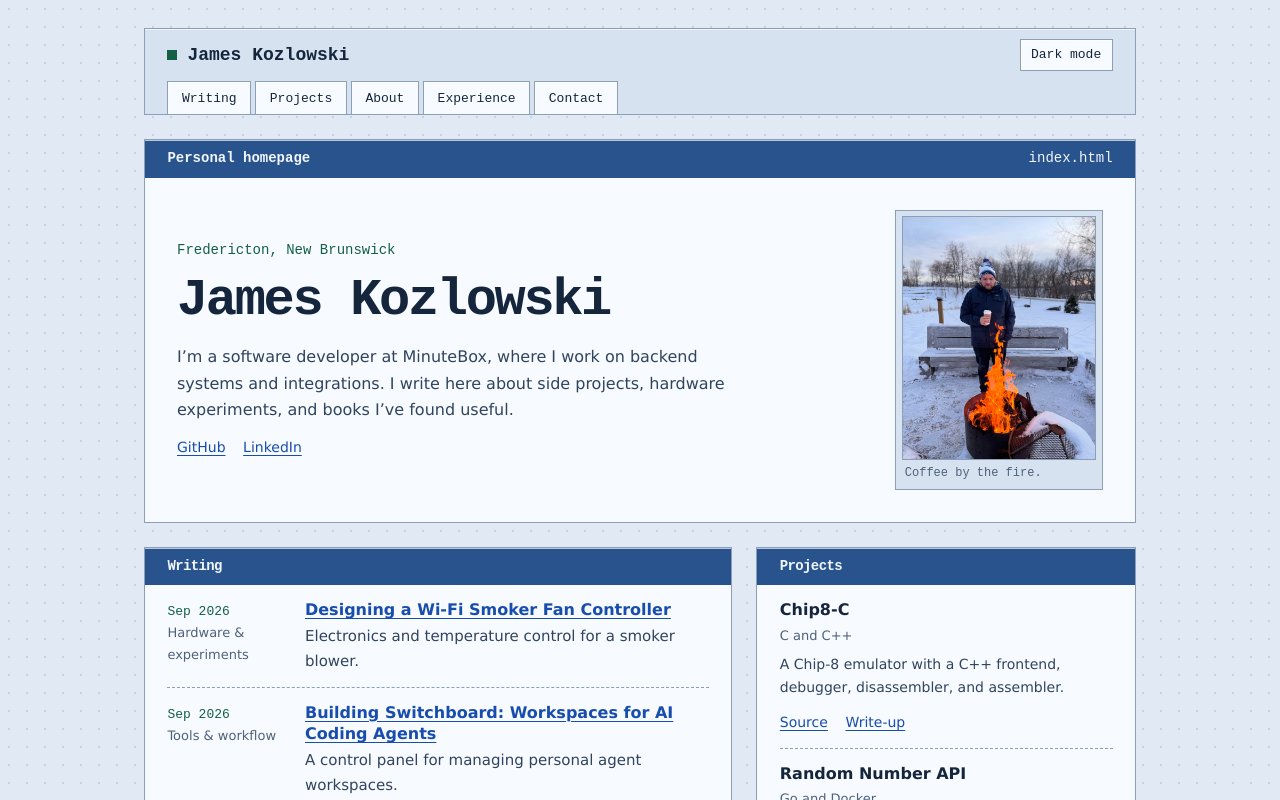
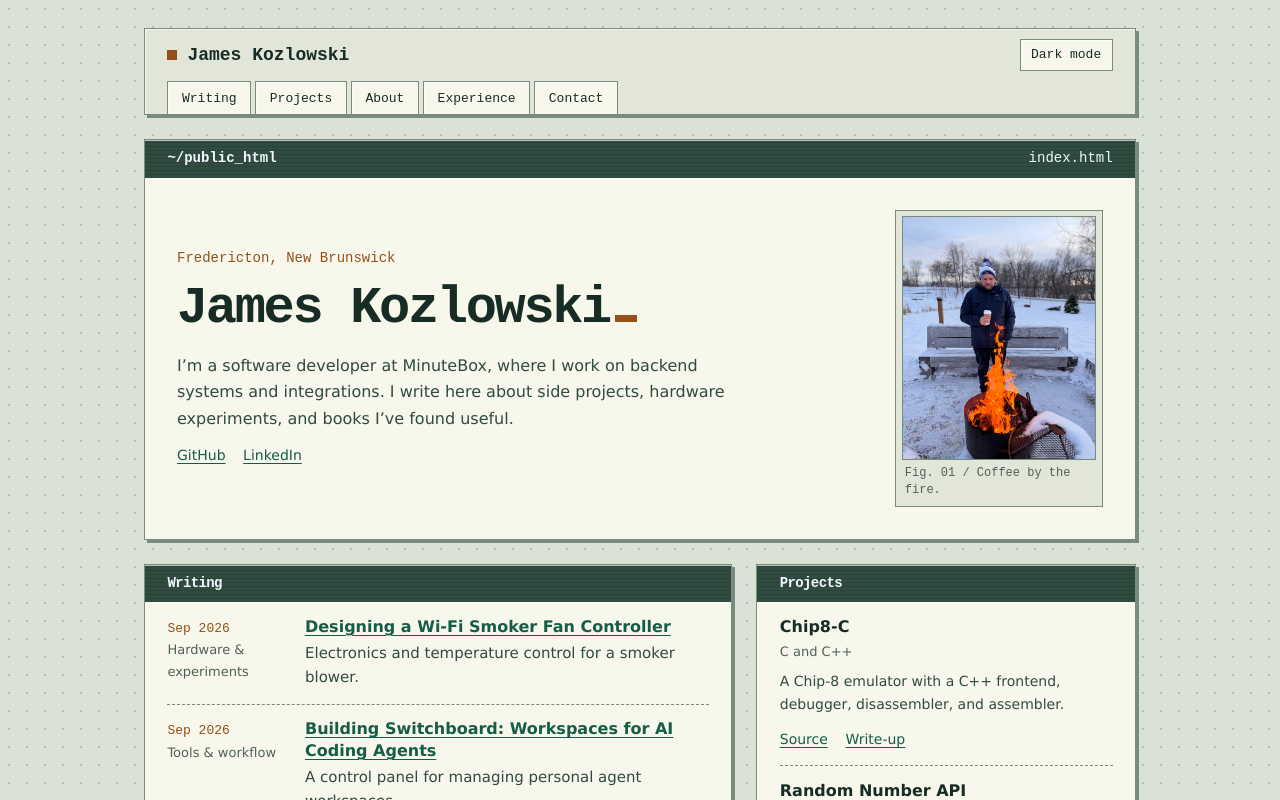
Before and after one commit to jameskozlowski/jameskozlowski.github.io, a plain HTML site: page index.html in a window 1280 px wide. Both pictures are taken after a click on the button "Light mode". Shown: the top 800 px of the page. Drawn offline with Linux system fonts and the light colour scheme.

Commit message:
Apply a retro workstation theme to the homepage and blog

```diff
--- a/index.html
+++ b/index.html
@@ -1,5 +1,5 @@
 <!doctype html>
-<html lang="en">
+<html lang="en" class="workstation">
   <head>
     <meta charset="UTF-8" />
     <meta name="viewport" content="width=device-width, initial-scale=1.0" />
@@ -7,7 +7,7 @@
       name="description"
       content="James Kozlowski is a software developer in Fredericton, New Brunswick. Read about his side projects, books, and backend work."
     />
-    <meta name="theme-color" content="#0b111c" />
+    <meta name="theme-color" content="#101715" />
     <meta property="og:title" content="James Kozlowski" />
     <meta
       property="og:description"
@@ -44,7 +44,7 @@
     <main id="main" class="home-layout container" tabindex="-1">
       <section class="hero" aria-labelledby="hero-title">
         <div class="panel-bar">
-          <span>Personal homepage</span>
+          <span>~/public_html</span>
           <span>index.html</span>
         </div>
         <div class="hero-body">
@@ -69,7 +69,7 @@
               height="960"
               fetchpriority="high"
             />
-            <figcaption>Coffee by the fire.</figcaption>
+            <figcaption>Fig. 01 / Coffee by the fire.</figcaption>
           </figure>
         </div>
       </section>
--- a/styles.css
+++ b/styles.css
@@ -38,6 +38,52 @@
   --edge-color: #ffffffaa;
   --grid-dot: #37578226;
   --bar-bg: #28538c;
+}
+
+/* Shared workstation skin; leave the shareable 90s preview intact. */
+.workstation:not([data-style]) {
+  --bg-primary: #101715;
+  --panel-bg: #17221f;
+  --bg-secondary: #22332d;
+  --text-primary: #f1f4dc;
+  --text-secondary: #c8d6c9;
+  --text-muted: #a2b6a8;
+  --accent-primary: #9deac1;
+  --status-color: #f6c77e;
+  --border-color: #50695b;
+  --grid-dot: #a3d9bb30;
+  --bar-bg: #304c40;
+}
+
+.workstation[data-theme="light"]:not([data-style]) {
+  --bg-primary: #dae1d5;
+  --panel-bg: #f8f7eb;
+  --bg-secondary: #e1e6d8;
+  --text-primary: #172c24;
+  --text-secondary: #314a40;
+  --text-muted: #506258;
+  --accent-primary: #145d46;
+  --status-color: #945018;
+  --border-color: #788b7c;
+  --grid-dot: #324e3d36;
+}
+
+.workstation:not([data-style]) .panel-bar {
+  background: repeating-linear-gradient(0deg, transparent 0 3px, #0002 3px 4px), var(--bar-bg);
+  color: var(--bar-text);
+}
+
+.workstation:not([data-style]) :is(.hero, .post-header) h1::after {
+  content: "";
+  display: inline-block;
+  width: 0.42em;
+  height: 0.14em;
+  margin-left: 0.1em;
+  background: var(--status-color);
+}
+
+.workstation:not([data-style]) :is(.hero, .directory-panel, .nav-content, .blog-post article) {
+  box-shadow: inset 1px 1px var(--edge-color), 3px 3px var(--border-color);
 }
 
 * {
```
Also changed, not shown: blog/ai-coding-setup.html (+2 -2 lines), blog/chip8-emulator.html (+2 -2 lines), blog/free-will-random-numbers.html (+2 -2 lines), blog/lets-go-books.html (+2 -2 lines), blog/smoker-fan-controller.html (+2 -2 lines), blog/switchboard-ai-coding-agents.html (+2 -2 lines), blog/zero-to-production-rust.html (+2 -2 lines).
